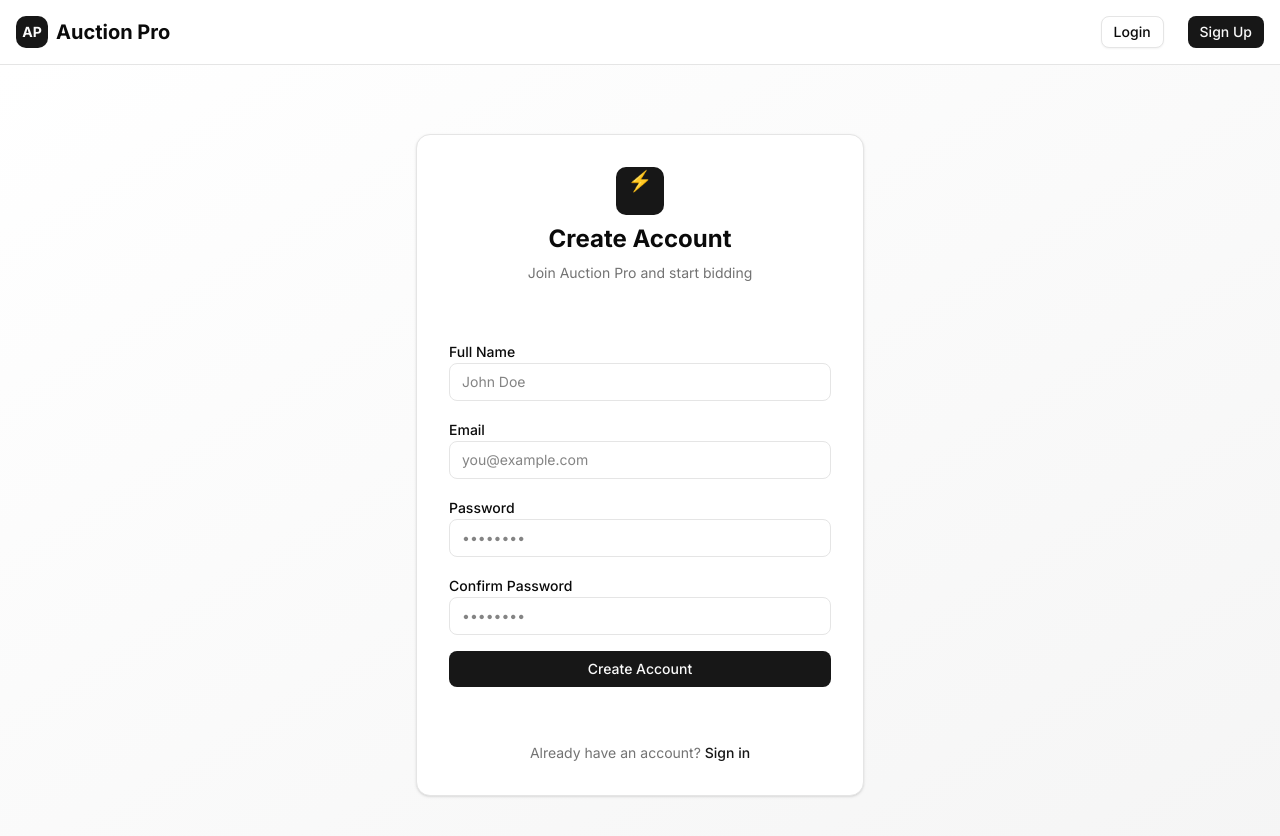
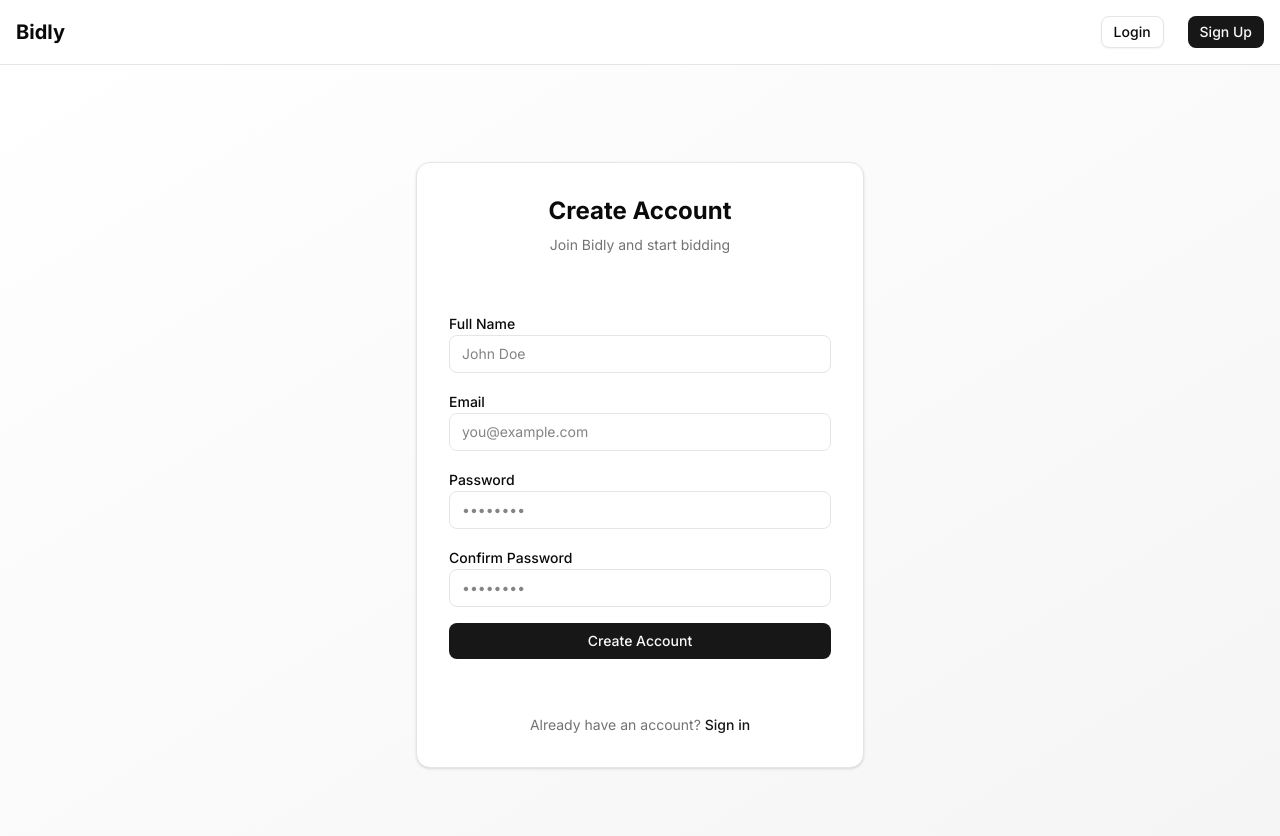
Before and after one commit to devmakiiiii/FrontEndProject, a React (Vite) app: page /signup in a window 1280 px wide. Shown: the top 836 px of the page. Built offline with nearby package versions, Linux system fonts and the light colour scheme.

Commit message:
Rebrand application from Auction Pro to Bidly

```diff
--- a/index.html
+++ b/index.html
@@ -7,7 +7,7 @@
     <link rel="preconnect" href="https://fonts.gstatic.com" crossorigin />
     <link href="https://fonts.googleapis.com/css2?family=Inter:wght@400;500;600;700&display=swap" rel="stylesheet" />
     <meta name="viewport" content="width=device-width, initial-scale=1.0" />
-    <title>Online Auction Management</title>
+    <title>Bidly</title>
   </head>
   <body>
     <div id="root"></div>
--- a/package.json
+++ b/package.json
@@ -1,5 +1,5 @@
 {
-  "name": "my-project",
+  "name": "Bidly",
   "version": "0.1.0",
   "private": true,
   "scripts": {
--- a/src/components/navigation.tsx
+++ b/src/components/navigation.tsx
@@ -16,11 +16,8 @@ export function Navigation() {
   return (
     <nav className="sticky top-0 z-50 bg-background border-b border-border">
       <div className="max-w-7xl mx-auto px-4 py-4 flex items-center justify-between">
-        <Link to="/" className="flex items-center gap-2">
-          <div className="w-8 h-8 rounded-lg bg-primary flex items-center justify-center">
-            <span className="text-primary-foreground text-sm font-bold">⚡</span>
-          </div>
-          <span className="text-xl font-bold hidden sm:inline">Auction Pro</span>
+        <Link to="/" className="text-xl font-bold">
+          Bidly
         </Link>
 
         <div className="flex items-center gap-6">
--- a/src/pages/login.tsx
+++ b/src/pages/login.tsx
@@ -37,11 +37,8 @@ export default function LoginPage() {
     <>
     <nav className="sticky top-0 z-50 bg-background border-b border-border">
     <div className="max-w-7xl mx-auto px-4 py-4 flex items-center justify-between">
-      <Link to="/" className="flex items-center gap-2">
-        <div className="w-8 h-8 rounded-lg bg-primary flex items-center justify-center">
-        <span className="text-primary-foreground text-sm font-bold">AP</span>
-        </div>
-        <span className="text-xl font-bold hidden sm:inline">Auction Pro</span>
+      <Link to="/" className="text-xl font-bold hidden sm:inline">
+        Bidly
       </Link>
 
       <div className="flex items-center gap-6">
@@ -61,11 +58,8 @@ export default function LoginPage() {
     <main className="min-h-screen bg-gradient-to-br from-background to-muted flex items-center justify-center px-4 py-8">
       <Card className="w-full max-w-md p-8 space-y-8">
         <div className="text-center space-y-2">
-          <div className="inline-block w-12 h-12 rounded-lg bg-primary flex items-center justify-center text-primary-foreground text-xl font-bold">
-            ⚡
-          </div>
           <h1 className="text-2xl font-bold">Welcome Back</h1>
-          <p className="text-sm text-muted-foreground">Sign in to your Auction Pro account</p>
+          <p className="text-sm text-muted-foreground">Sign in to your Bidly account</p>
         </div>
 
         <form onSubmit={handleSubmit} className="space-y-4">
--- a/src/pages/signup.tsx
+++ b/src/pages/signup.tsx
@@ -49,11 +49,8 @@ export default function SignupPage() {
     <>
     <nav className="sticky top-0 z-50 bg-background border-b border-border">
     <div className="max-w-7xl mx-auto px-4 py-4 flex items-center justify-between">
-      <Link to="/" className="flex items-center gap-2">
-        <div className="w-8 h-8 rounded-lg bg-primary flex items-center justify-center">
-        <span className="text-primary-foreground text-sm font-bold">AP</span>
-        </div>
-        <span className="text-xl font-bold hidden sm:inline">Auction Pro</span>
+      <Link to="/" className="text-xl font-bold hidden sm:inline">
+        Bidly
       </Link>
 
       <div className="flex items-center gap-6">
@@ -73,11 +70,8 @@ export default function SignupPage() {
     <main className="min-h-screen bg-gradient-to-br from-background to-muted flex items-center justify-center px-4">
       <Card className="w-full max-w-md p-8 space-y-8">
         <div className="text-center space-y-2">
-          <div className="inline-block w-12 h-12 rounded-lg bg-primary flex items-center justify-center text-primary-foreground text-xl font-bold">
-            ⚡
-          </div>
           <h1 className="text-2xl font-bold">Create Account</h1>
-          <p className="text-sm text-muted-foreground">Join Auction Pro and start bidding</p>
+          <p className="text-sm text-muted-foreground">Join Bidly and start bidding</p>
         </div>
 
         <form onSubmit={handleSubmit} className="space-y-4">
```
